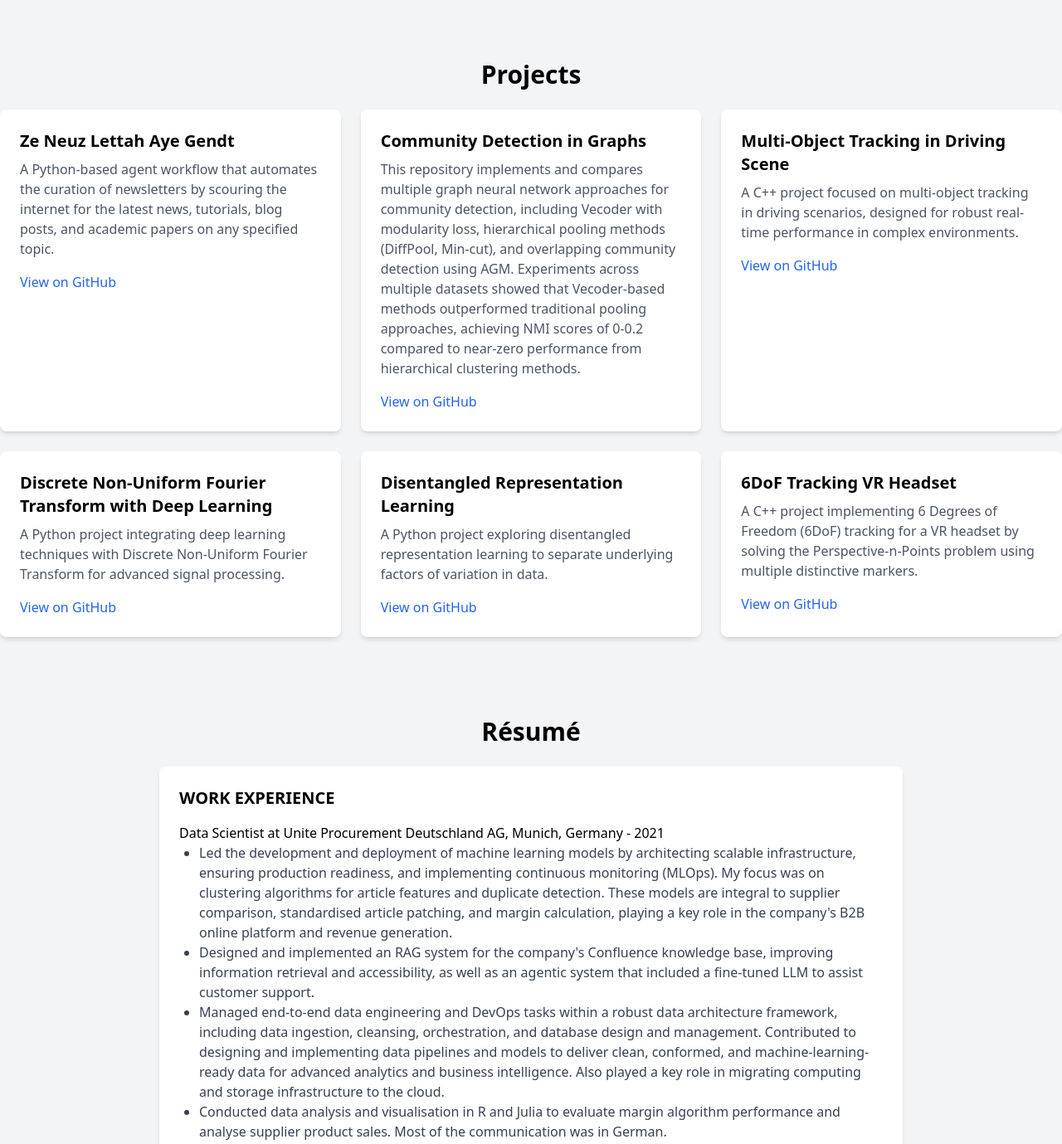
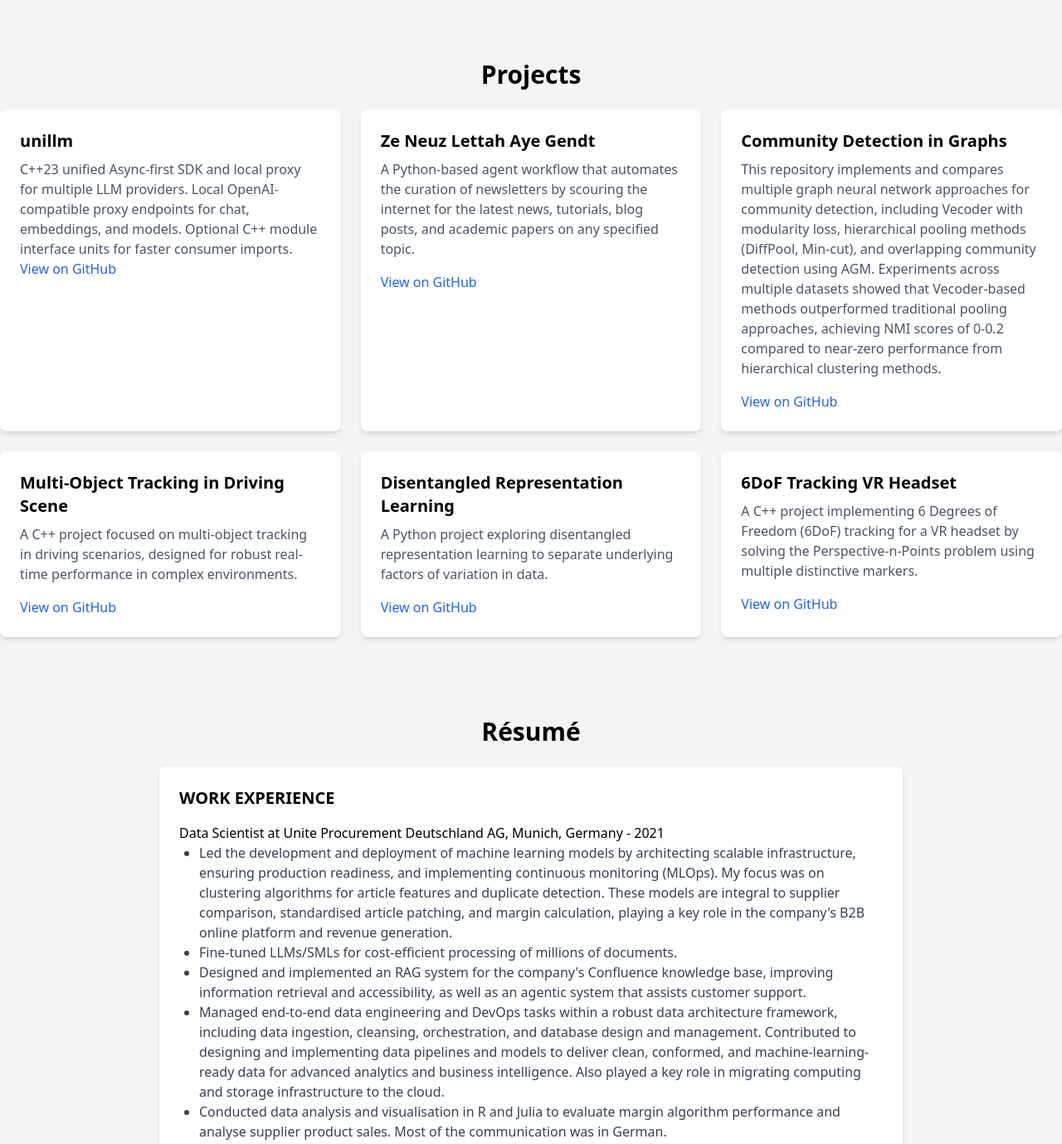
Before and after one commit to OmranKaddah/omrankaddah.github.io, a plain HTML site: page index.html in a window 1280 px wide. Shown: the part 740-2119 px from the top of the page at 83% size. Drawn offline with nearby package versions, Linux system fonts and the light colour scheme.

Commit message:
add  unillm to list of top projects

```diff
--- a/index.html
+++ b/index.html
@@ -96,6 +96,15 @@
     <h2 class="text-3xl font-bold text-center mb-6">Projects</h2>
     <div class="grid grid-cols-1 md:grid-cols-2 lg:grid-cols-3 gap-6">
         <div class="bg-white p-6 rounded-lg shadow-md">
+        <h3 class="text-xl font-semibold mb-2">unillm</h3>
+        <p class="text-gray-600 m b-4">
+          C++23 unified Async-first SDK and local proxy for multiple LLM providers.
+          Local OpenAI-compatible proxy endpoints for chat, embeddings, and models.
+          Optional C++ module interface units for faster consumer imports.
+        </p>
+        <a href="https://github.com/OmranKaddah/Discrete-Non-Uniform-Fourier-Transform-with-Deep-Learning" target="_blank" class="text-blue-600 hover:underline">View on GitHub</a>
+      </div>
+        <div class="bg-white p-6 rounded-lg shadow-md">
         <h3 class="text-xl font-semibold mb-2">Ze Neuz Lettah Aye Gendt</h3>
         <p class="text-gray-600 mb-4">
           A Python-based agent workflow that automates the curation of newsletters by scouring the internet for the latest news, tutorials, blog posts, and academic papers on any specified topic.
@@ -115,13 +124,6 @@
           A C++ project focused on multi-object tracking in driving scenarios, designed for robust real-time performance in complex environments.
         </p>
         <a href="https://github.com/OmranKaddah/Multi-Object-Tracking-in-The-Driving-Scene" target="_blank" class="text-blue-600 hover:underline">View on GitHub</a>
-      </div>
-      <div class="bg-white p-6 rounded-lg shadow-md">
-        <h3 class="text-xl font-semibold mb-2">Discrete Non-Uniform Fourier Transform with Deep Learning</h3>
-        <p class="text-gray-600 mb-4">
-          A Python project integrating deep learning techniques with Discrete Non-Uniform Fourier Transform for advanced signal processing.
-        </p>
-        <a href="https://github.com/OmranKaddah/Discrete-Non-Uniform-Fourier-Transform-with-Deep-Learning" target="_blank" class="text-blue-600 hover:underline">View on GitHub</a>
       </div>
       <div class="bg-white p-6 rounded-lg shadow-md">
         <h3 class="text-xl font-semibold mb-2">Disentangled Representation Learning</h3>
@@ -154,7 +156,8 @@
           <h3 class="font-medium">Data Scientist at Unite Procurement Deutschland AG, Munich, Germany - 2021 </h3>
           <ul class="list-disc pl-6 text-gray-700">
             <li>Led the development and deployment of machine learning models by architecting scalable infrastructure, ensuring production readiness, and implementing continuous monitoring (MLOps). My focus was on clustering algorithms for article features and duplicate detection. These models are integral to supplier comparison, standardised article patching, and margin calculation, playing a key role in the company's B2B online platform and revenue generation.</li>
-            <li>Designed and implemented an RAG system for the company's Confluence knowledge base, improving information retrieval and accessibility, as well as an agentic system that included a fine-tuned LLM to assist customer support.</li>
+            <li>Fine-tuned LLMs/SMLs for cost-efficient processing of millions of documents.</li>
+            <li>Designed and implemented an RAG system for the company's Confluence knowledge base, improving information retrieval and accessibility, as well as an agentic system that assists customer support.</li>
             <li>Managed end-to-end data engineering and DevOps tasks within a robust data architecture framework, including data ingestion, cleansing, orchestration, and database design and management. Contributed to designing and implementing data pipelines and models to deliver clean, conformed, and machine-learning-ready data for advanced analytics and business intelligence. Also played a key role in migrating computing and storage infrastructure to the cloud.</li>
             <li>Conducted data analysis and visualisation in R and Julia to evaluate margin algorithm performance and analyse supplier product sales. Most of the communication was in German.</li>
           </ul>
@@ -197,7 +200,8 @@
 
       <section class="mb-8">
         <h2 class="text-xl font-semibold mb-4">SKILLS</h2>
-        <p class="text-gray-700">From Unite Tech Stack: Julia (DataFrames.jl), Python (Tensorflow, boto, Pandas, DuckDB, numpy, scikit-learn, langchain, LangGraph, huggingface, peft, transformers, spaCy, PydanticAI), MCP, SQL, aws(SageMaker, Bedrock, ECS/2, Athena, CodePipeline, CloudFormation Templates & cdk -IaC), Terraform, dagster, Gitlab CI/CD, Docker, VectorDB (aws OpenSearch, pinecone), Java and Maven.</p>
+        <p class="text-gray-700">Julia (DataFrames.jl), Python (Tensorflow, boto, Pandas, DuckDB, numpy, scikit-learn, langchain, LangGraph, huggingface, peft, transformers, spaCy, PydanticAI), MCP, SQL, aws(SageMaker, Bedrock, ECS/2, Athena, CodePipeline, CloudFormation Templates & cdk -IaC), vLLM, VectorDB (aws OpenSearch,
+Typesense), Terraform, dagster, Gitlab CI/CD, Docker, VectorDB (aws OpenSearch, pinecone), Java and Maven.</p>
         <p class="text-gray-700 mt-4">Other: C/C++, PyTorch, OpenCV, FastAPI</p>
       </section>
 
```
